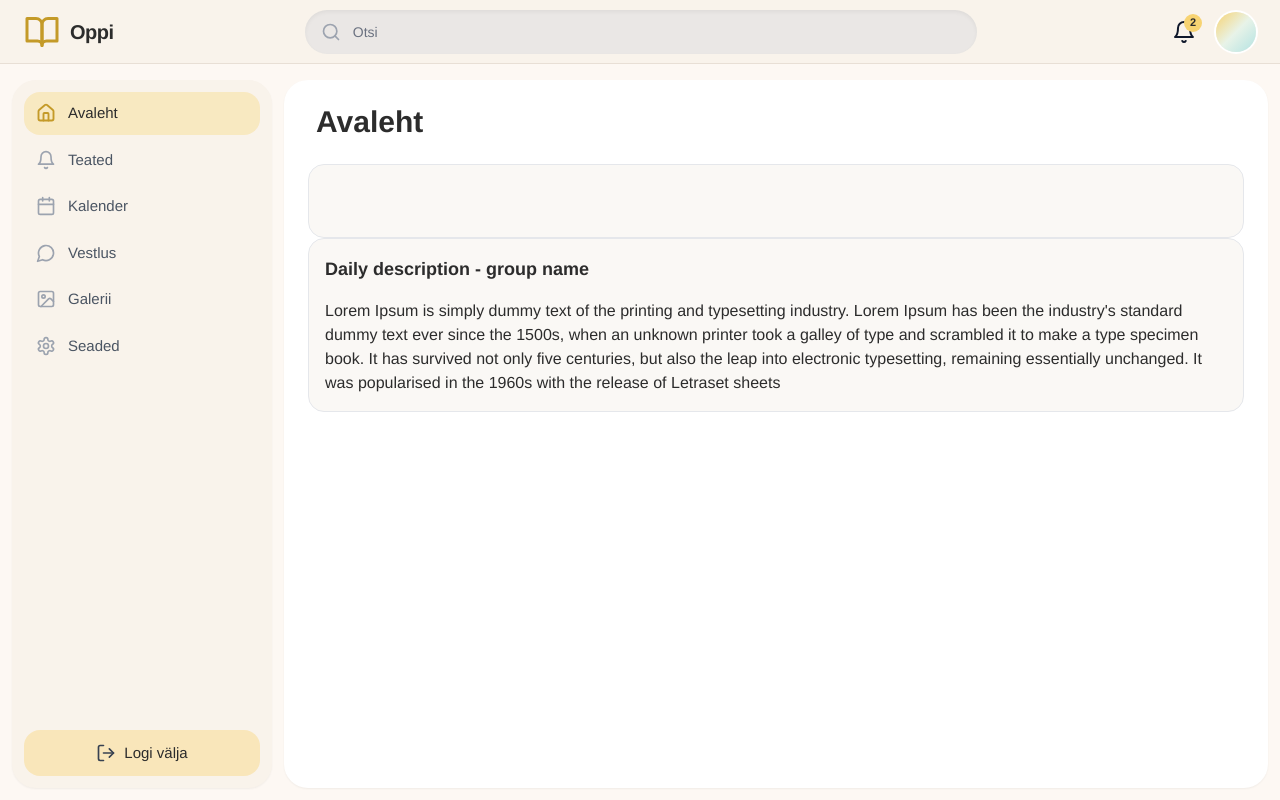
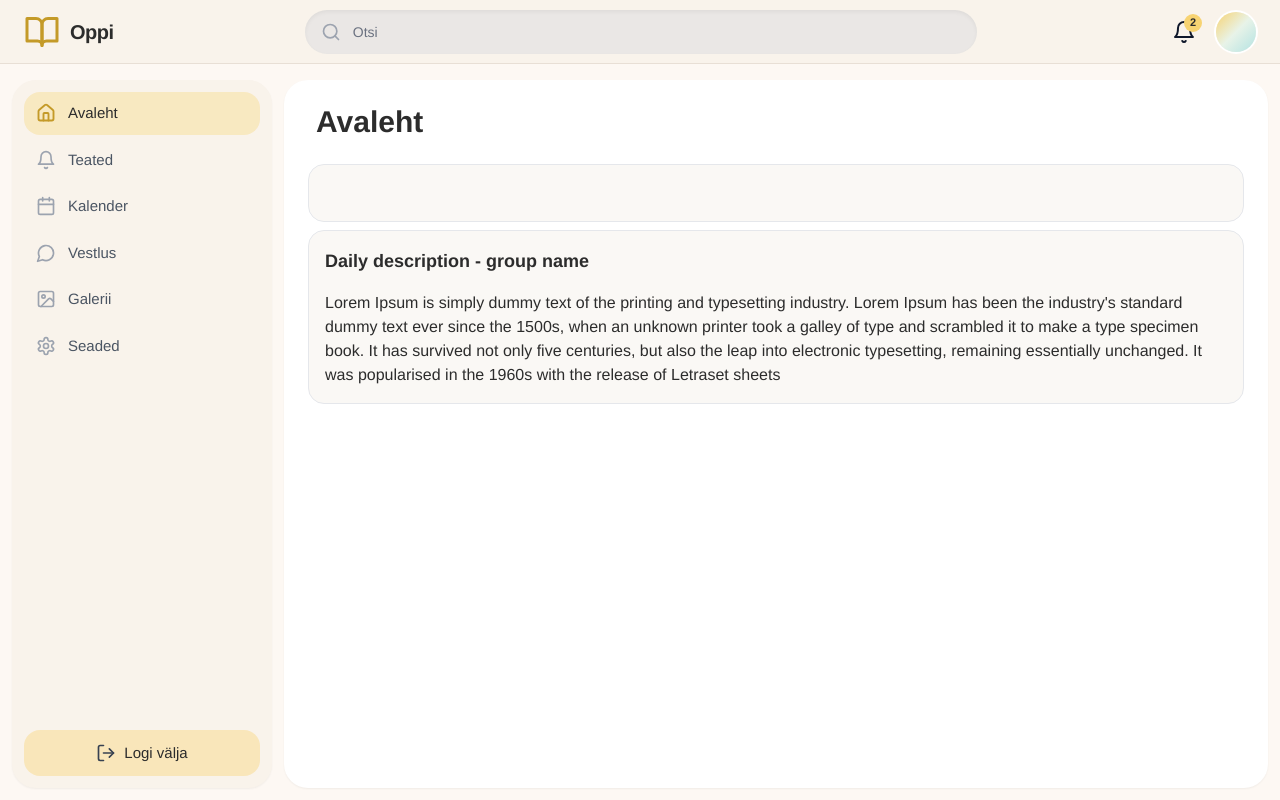
Before and after one commit to juuniorid/Oppi, a Next.js app in the folder frontend/: page /dashboard in a window 1280 px wide. Built offline with nearby package versions, Linux system fonts and the light colour scheme; no server answers; some icons are missing; what @mui/material-nextjs would draw is missing.

Commit message:
box component improved

```diff
--- a/frontend/src/components/Box.tsx
+++ b/frontend/src/components/Box.tsx
@@ -1,14 +1,21 @@
 import { SectionTitle } from '@/components/SectionTitle';
+import clsx from 'clsx';
 
 type BoxProps = {
   title?: string;
   children: React.ReactNode;
+  className?: string;
 };
 
-export function Box({ title, children }: BoxProps) {
+export function Box({ title, children, className }: BoxProps) {
+  let header = null;
+
+  if (title) {
+    header = <SectionTitle className="mb-4">{title}</SectionTitle>;
+  }
   return (
-    <div className="rounded-2xl bg-[#faf8f5] border p-4">
-      <SectionTitle className="mb-4">{title}</SectionTitle>
+    <div className={clsx('rounded-2xl bg-[#faf8f5] border p-4', className)}>
+      {header}
       {children}
     </div>
   );
```
